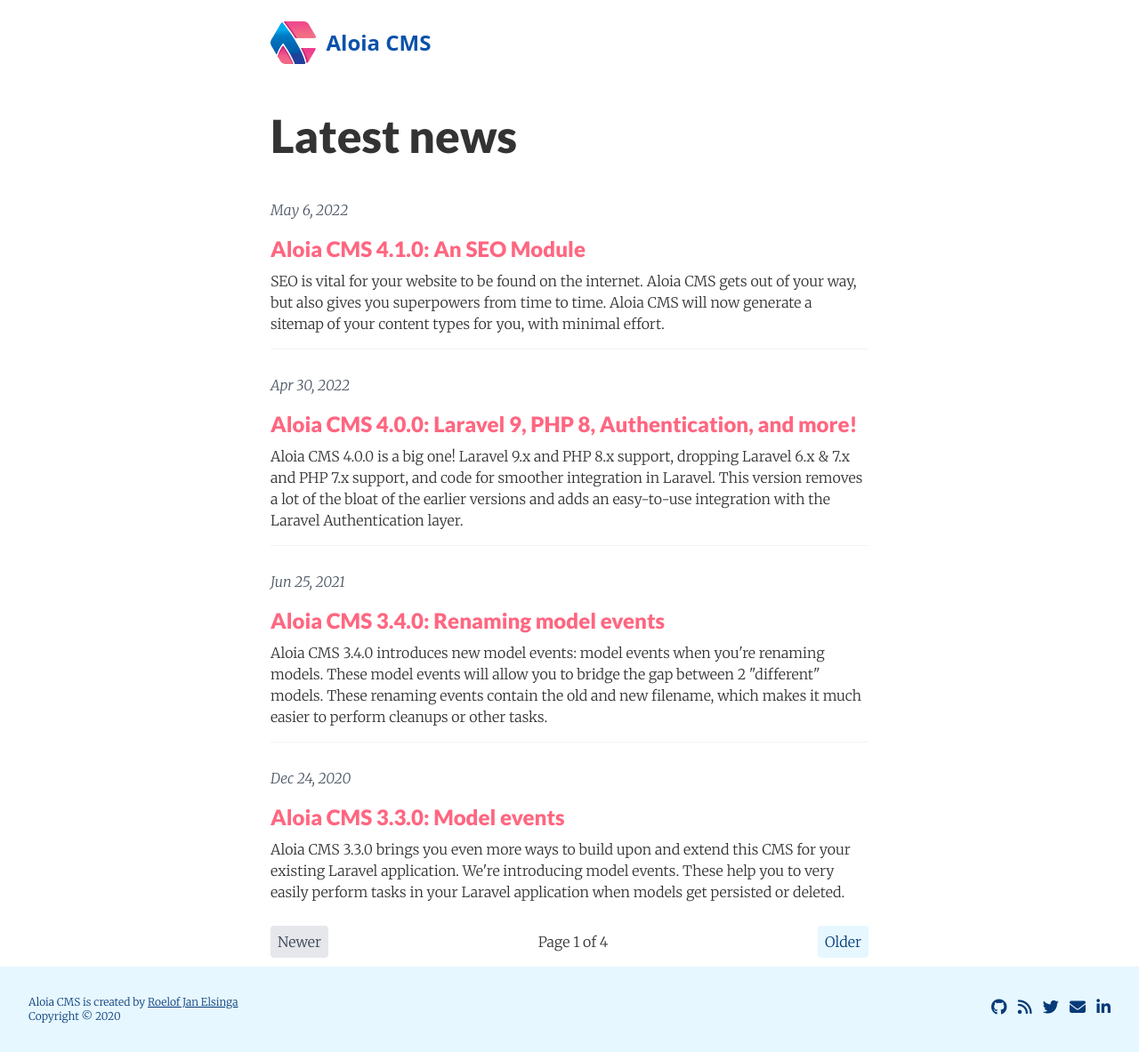
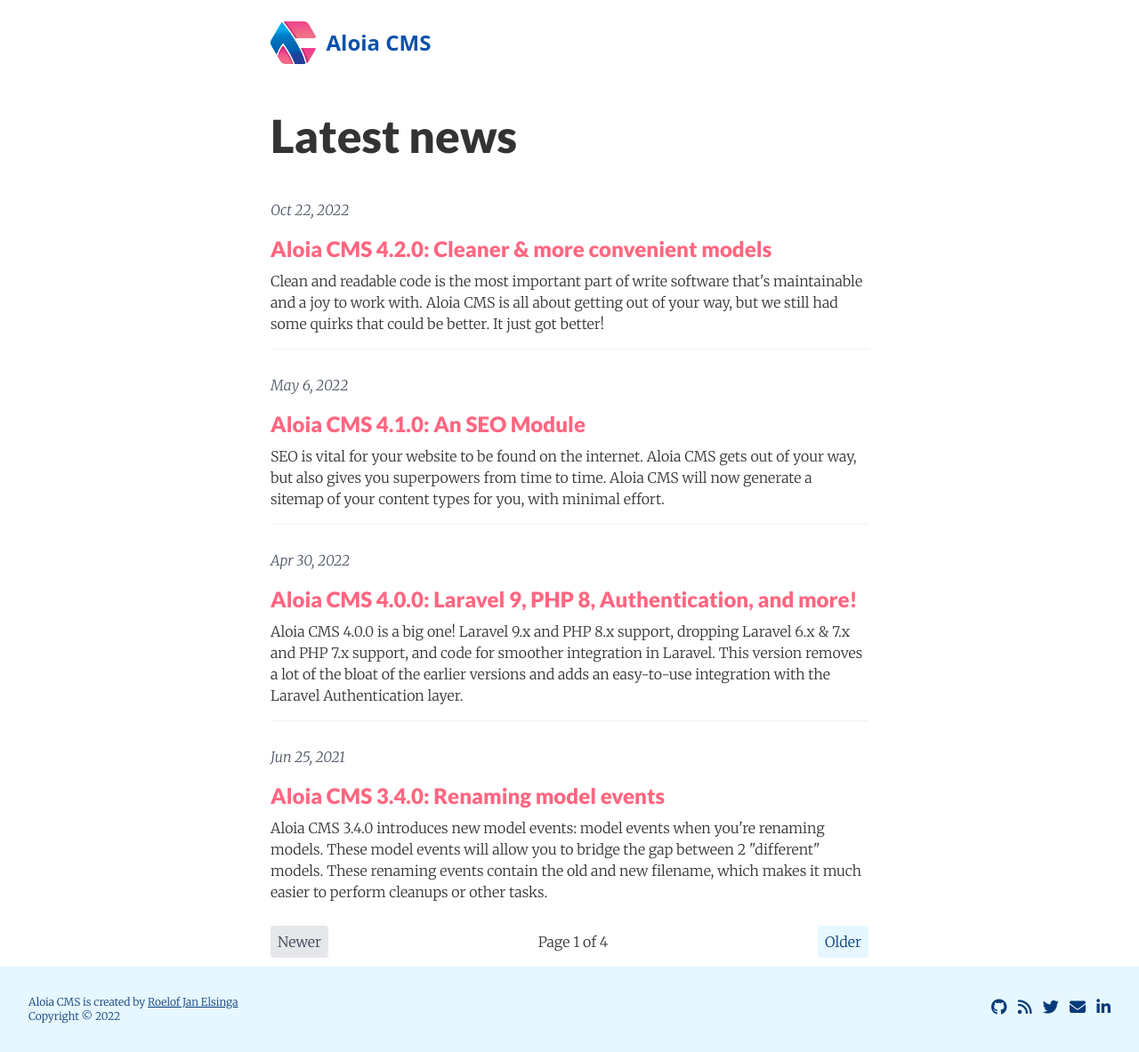
Before and after one commit to roelofjan-elsinga/aloia-cms-website, a Jekyll site: the page built from news/index.html, in a window 1280 px wide. Shown: the whole page at 89% size. Built offline with Jekyll 4.4.1, drawn with Linux system fonts in a browser that asks for light colours; nearby versions of some CDN libraries; the list of posts is cut into pages by our own code; comment, search, counter and statistics services are not loaded.

Commit message:
Added new release docs

````diff
--- a/_config.yml
+++ b/_config.yml
@@ -53,7 +53,7 @@
 show_social_icons: true
 enable_anchorjs: true
 post_preview_image: true
-copyright_years: 2020
+copyright_years: 2022
 google_tag_manager: "UA-152047151-1"
 
 defaults:
--- /dev/null
+++ b/_posts/2022-10-26-cleaner-models.md
@@ -0,0 +1,66 @@
+---
+title:  "Aloia CMS 4.2.0: Cleaner & more convenient models"
+date:   2022-10-22 20:20:00 +0200
+permalink: /articles/cleaner-convenient-models
+summary: |
+    Clean and readable code is the most important part of write software that's maintainable and a joy to work with. Aloia CMS is all about getting out of your way, but we still had some quirks that could be better. It just got better!
+---
+
+Clean and readable code is the most important part of write software that's maintainable and a joy to work with. Aloia CMS is all about getting out of your way, but we still had some quirks that could be better. It just got better!
+
+In Aloia CMS 4.2.0, we've introduced 2 improvements to make models nice to work with.
+
+## Dynamic folder guessing
+The first is a contribution by [@juliomotol](https://github.com/juliomotol) who added a dynamic folder name guesser. This change has no impact on any of your existing models, but does make new models cleaner. Example time!
+
+Before:
+```php
+use AloiaCms\Models\Model;
+
+class Tutorial extends Model {
+
+    protected $folder = 'tutorials';
+
+}
+```
+
+After:
+
+```php
+use AloiaCms\Models\Model;
+
+class Tutorial extends Model {
+
+}
+```
+
+The folder name will still be `tutorials`, but you won't have to specify it anymore. Of course, if you want to place it in a different folder, you can still define your own folder name.
+
+## Magic setter
+
+The second improvement is the use of the magic setter method for models. This makes your code less verbose and easier to read.
+
+Before:
+
+```php
+$tutorial = Tutorial::find('episode-1');
+
+$tutorial->set('title', 'Episode 1');
+```
+
+After:
+```php
+$tutorial = Tutorial::find('episode-1');
+
+$tutorial->title = 'Episode 1';
+```
+
+This change makes your code easier to read. One nice benefit of using the magic setter is that you can also set the body content using this method:
+
+```php
+$tutorial = Tutorial::find('episode-1');
+
+$tutorial->body = '# Episode 1';
+```
+
+This will be assigned to the body, rather than the front-matter of your file. This makes the API of the model a little more consistent and overall easier to read.
````
